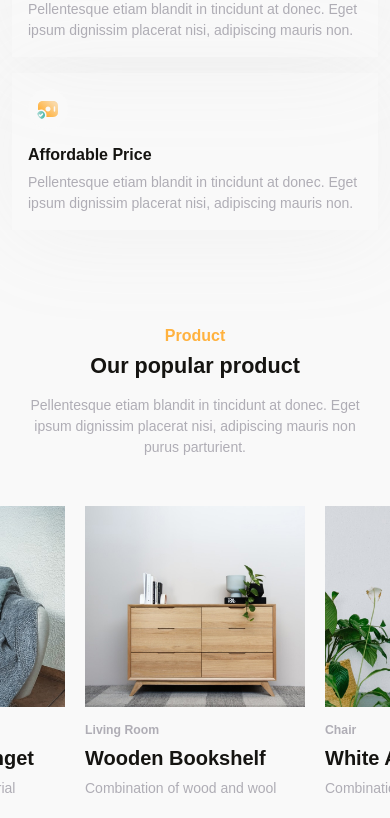
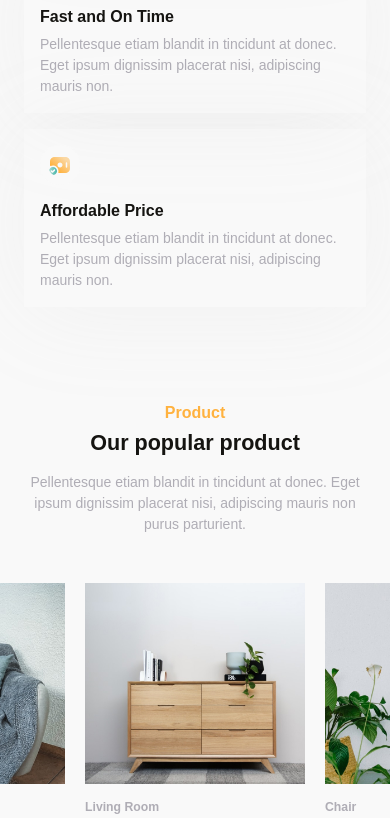
Before and after one commit to gbertl/lalasia, a React (Create React App) app: page / in a window 390 px wide. Shown: the part 1156-1974 px from the top of the page. Built offline with nearby package versions, Linux system fonts and the light colour scheme; a web font is replaced by a local one.

Commit message:
fix container padding on mobile

```diff
--- a/src/assets/scss/abstracts/_variables.scss
+++ b/src/assets/scss/abstracts/_variables.scss
@@ -55,4 +55,4 @@ $card-bg: 'none';
 $card-border-width: 0;
 $card-cap-bg: 'none';
 
-$container-padding-x: map-get($spacers, 4);
+$container-padding-x: map-get($spacers, 5);
--- a/src/components/Product/index.tsx
+++ b/src/components/Product/index.tsx
@@ -75,13 +75,14 @@ const Product = () => {
 
   return (
     <section className="product section-margin">
+      <Container>
         <SectionHeading
           subheading="Product"
           heading="Our popular product"
           bodyText="Pellentesque etiam blandit in tincidunt at donec. Eget ipsum dignissim placerat nisi, adipiscing mauris non purus parturient."
           centered
-        withContainerPadding
         />
+      </Container>
       <Swiper
         spaceBetween={isDesktop ? 29 : 20}
         slidesPerView="auto"
--- a/src/components/SectionHeading/index.tsx
+++ b/src/components/SectionHeading/index.tsx
@@ -6,7 +6,6 @@ interface Props {
   bodyText: string;
   centered?: boolean;
   between?: boolean;
-  withContainerPadding?: boolean;
 }
 
 const SectionHeading = ({
@@ -15,13 +14,11 @@ const SectionHeading = ({
   bodyText,
   centered,
   between,
-  withContainerPadding,
 }: Props) => {
   let sectionHeadingCls = 'section-heading mb-5 mb-xl-6';
   if (centered)
     sectionHeadingCls += ' text-center section-heading--centered mx-auto';
   if (between) sectionHeadingCls += ' d-lg-grid justify-content-lg-between';
-  if (withContainerPadding) sectionHeadingCls += ' container-gutter';
 
   let subheadingCls = 'w-75 w-md-auto h6 fs-lg-5 text-secondary';
   if (centered) subheadingCls += ' mx-auto';
--- a/src/components/Showcase/index.tsx
+++ b/src/components/Showcase/index.tsx
@@ -15,7 +15,7 @@ const Showcase = () => {
   return (
     <section className="showcase section-margin">
       <Container>
-        <Row className="gx-5">
+        <Row className="gx-lg-5">
           <Col
             xs={12}
             lg={6}
--- a/src/components/Testimonials/index.tsx
+++ b/src/components/Testimonials/index.tsx
@@ -45,13 +45,14 @@ const Testimonials = () => {
 
   return (
     <section className="testimonials section-margin">
+      <Container>
         <SectionHeading
           subheading="Testimonials"
           heading="What our customer say"
           bodyText="Pellentesque etiam blandit in tincidunt at donec. Eget ipsum dignissim placerat nisi, adipiscing mauris non purus parturient."
           centered
-        withContainerPadding
         />
+      </Container>
 
       <Swiper
         slidesPerView="auto"
```
Lines whose indentation alone changed are shown as unchanged.
